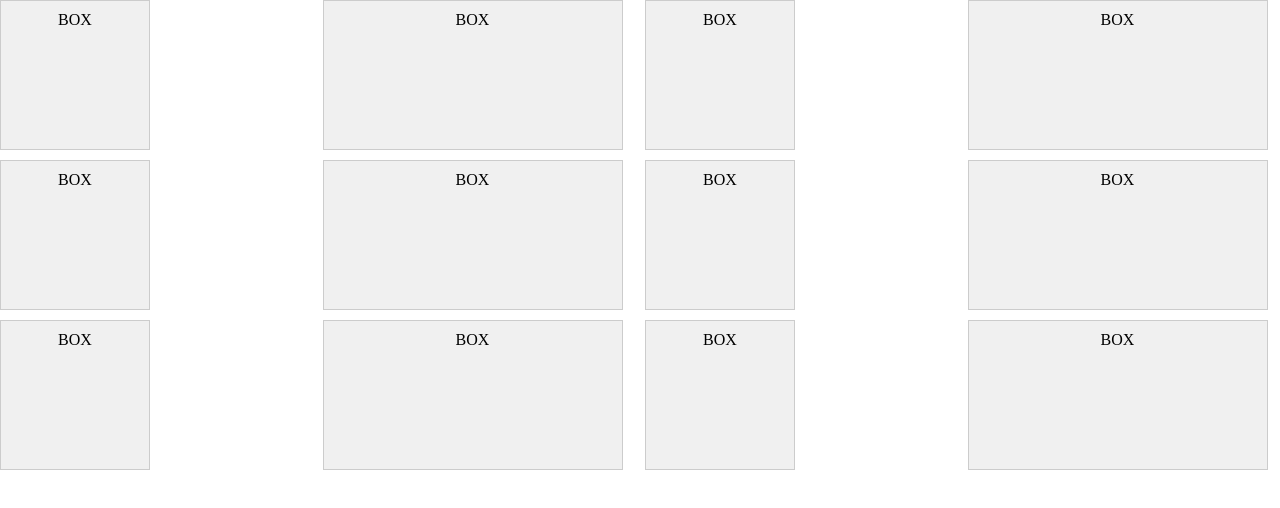
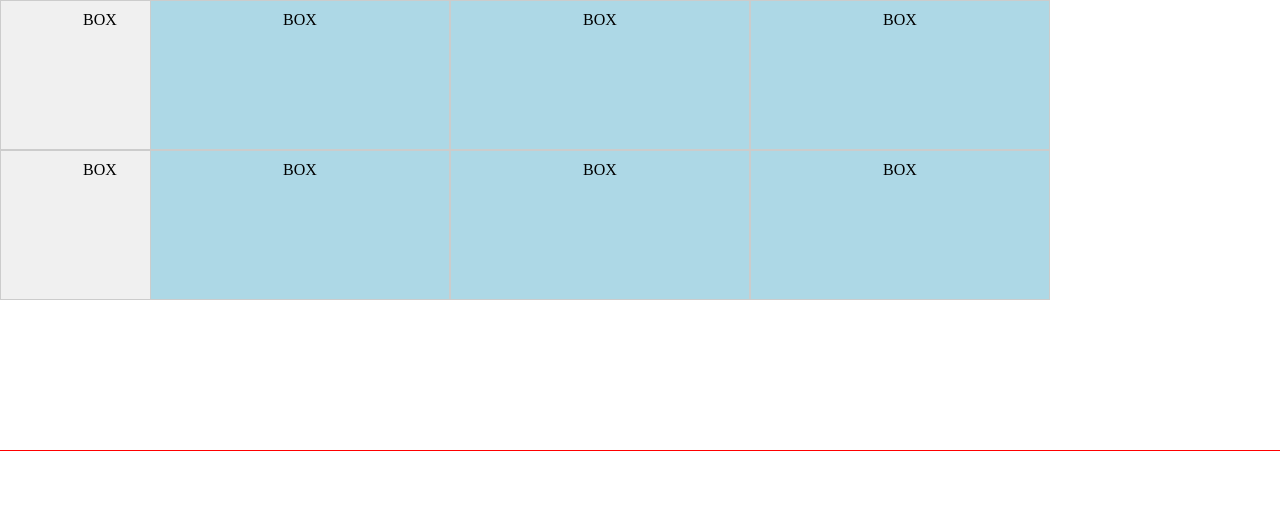
Before and after one commit to Lootim247/portfolio, a Next.js app: page /newspaper in a window 1280 px wide. Shown: the top 508 px of the page. Built offline with nearby package versions, Linux system fonts and the light colour scheme.

Commit message:
Fixed broken cs135 link, added better description on cs135 page

```diff
--- a/src/data/json/link_manager.json
+++ b/src/data/json/link_manager.json
@@ -9,7 +9,7 @@
   "Machine Learning": "",
   "Clash Royale Elixir Tracker": "portfolio/cr_vision",
   "Artificial Intelligence": "/portfolio",
-  "COMP 135: Machine Learning Coursework Projects": "portfolio/cs135_p1",
+  "COMP 135: Machine Learning Coursework Projects": "portfolio/cs135",
   "JumboHack": "",
   "Human Robot Interaction Researcher": "",
   "Web Programming Teaching Assistant": "",
--- a/src/data/json/portfolio.json
+++ b/src/data/json/portfolio.json
@@ -8,7 +8,7 @@
                 {"text": "COMP 135: Machine Learning Coursework Projects",
                 "subtext": "Feature Engineering and Scikit-Learn Practice"}},
             {"type": "Paragraph_Section", "props":
-                {"text": ""}},
+                {"text": "This school project explored machine learning concepts such as training vs testing accuracy, validation techniques, visualizing weights, and designing and improving upon our own features. The core of this project was learning how to choose which features were most important to improve a classifiers accuracy. My personal journey consisted of weighing the benefits of different preprocessing techniques (Gaussian Blur, Median Blue, Bilateral Filter, Opening, Closing), adding new features (mean pixel value, histogram of color intensities, entropy, bounding boxes), and finally different feature selection techniques. Iteration used MSE values as a metric for improvement. The base model used in the experiment was a Logistic Regression Model from the python module scikit-learn. \n\nOverall this project was an intensely interesting project that includes many different visualizations and an iterative style of improvement throughout the paper. If interested, begin reading at the bottom of page 6."}},
             {"type": "MultiPDF", "props": {"pdfs": [
                 {"src":"/pdfs/cs135_p1.pdf", "title":"Project Report", "type":"pdf"}
             ]}}
--- a/src/pages/api/hello.js
+++ /dev/null
@@ -1,5 +0,0 @@
-// Next.js API route support: https://nextjs.org/docs/api-routes/introduction
-
-export default function handler(req, res) {
-  res.status(200).json({ name: "John Doe" });
-}
--- a/src/styles/pages/Newspaper.module.css
+++ b/src/styles/pages/Newspaper.module.css
@@ -1,31 +1,27 @@
 .gridContainer {
   display: grid;
-  /* Defines the size of auto-placed rows */
-  grid-template-rows: auto;
-  /* Sets gaps between items */
-  gap: 10px;
-  /* This is the default and can be omitted but is included for clarity */
-  grid-auto-flow: row;
-  /* Defines the number and size of columns (e.g., 3 columns of equal width) */
-  grid-template-columns: repeat(auto-fit, minmax(300px, 1fr));
-  /* Add a height constraint if necessary to force wrapping */
-  height: 200px;
+  grid-template-columns: repeat(6, 150px);
+  grid-template-rows: repeat(3, 150px);
+  gap: 0px;
+  outline: 1px solid red;
 }
 
 .item {
   background-color: #f0f0f0;
   border: 1px solid #ccc;
-  width: 150px;
+  width: 200px;
+  height: 150px;
+  padding: 10px;
+  z-index: 1;
+  text-align: center;
+}
+
+.item2 {
+  background-color: lightblue;
+  border: 1px solid #ccc;
+  width: 300px;
+  z-index: 2;
   height: 150px;
   padding: 10px;
   text-align: center;
 }
-
-.item2 {
-  background-color: #f0f0f0;
-  border: 1px solid #ccc;
-  width: 300px;
-  height: 150px;
-  padding: 10px;
-  text-align: center;
-}
--- a/src/styles/pages/Resume.module.css
+++ b/src/styles/pages/Resume.module.css
@@ -1,5 +1,4 @@
 .content {
-    padding-top: 100px;
     width: 100%;
     display: flex;
     justify-content: center;
```
